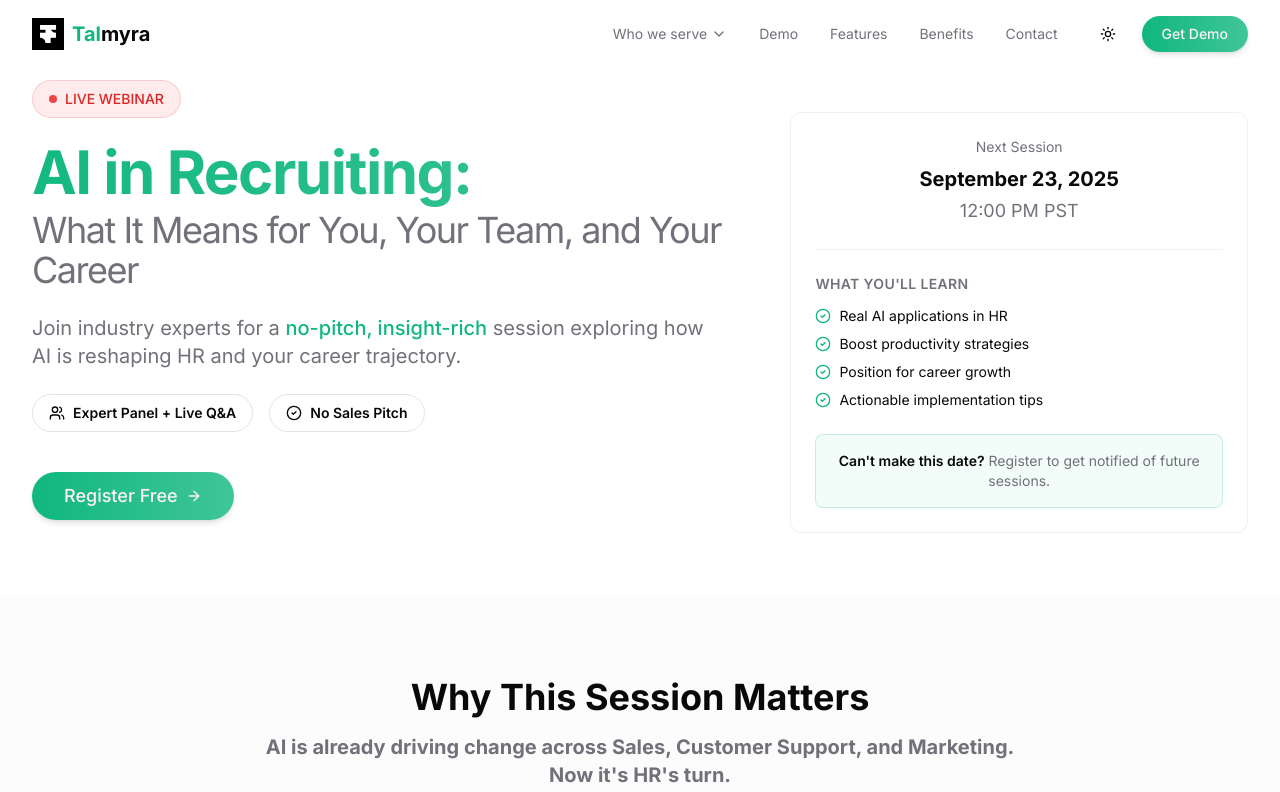
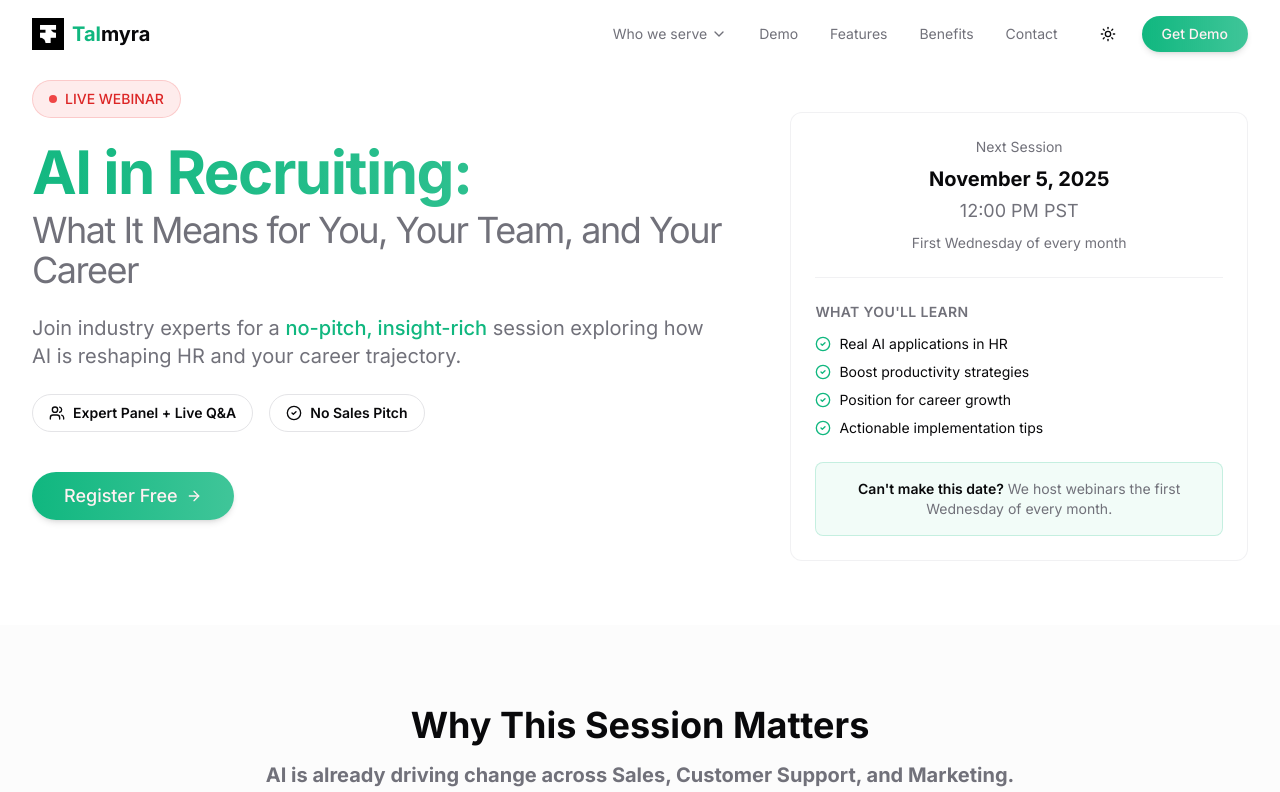
Before and after one commit to arindam-nurona/TAS-main_website, a Next.js app: page /webinar in a window 1280 px wide. Shown: the top 792 px of the page. Built offline with nearby package versions, Linux system fonts and the light colour scheme.

Commit message:
fix(webinar, modern-hero): update webinar date

```diff
--- a/components/modern-hero.tsx
+++ b/components/modern-hero.tsx
@@ -288,7 +288,7 @@ export default function ModernHero() {
 					</motion.p>
 
 					{/* CTA Buttons */}
-					{/* TEMPORARY: Webinar promotion until September 23, 2025, 12 noon PST */}
+					{/* TEMPORARY: Webinar promotion until November 5, 2025, 12 noon PST */}
 					{/* After this date, enable the commented code below and disable this webinar section */}
 					<motion.div
 						className="flex flex-col sm:flex-row gap-4 justify-center mb-16 relative"
@@ -308,7 +308,7 @@ export default function ModernHero() {
 							</Button>
 						</div>
 
-						{/* Temporarily disabled - restore after September 23, 2025, 12 noon PST */}
+						{/* Temporarily disabled - restore after November 5, 2025, 12 noon PST */}
 						{/*
 						<Button
 							asChild
@@ -325,11 +325,13 @@ export default function ModernHero() {
 
 						<div className="inline-flex items-center gap-2 rounded-full border border-red-500/20 bg-red-500/10 backdrop-blur-sm px-4 py-2 text-sm">
 							<div className="w-2 h-2 bg-red-500 rounded-full animate-pulse"></div>
-							<span className="text-red-600 dark:text-red-400 font-medium">Sept 23 • 12 PM PST</span>
+							<span className="text-red-600 dark:text-red-400 font-medium">
+								Nov 5 • 12 PM PST
+							</span>
 						</div>
 					</motion.div>
 
-					{/* ORIGINAL BUTTONS - Restore after September 23, 2025, 12 noon PST and remove webinar section above */}
+					{/* ORIGINAL BUTTONS - Restore after November 5, 2025, 12 noon PST and remove webinar section above */}
 					{/*
 					<motion.div
 						className="flex flex-col sm:flex-row gap-4 justify-center mb-16"
--- a/components/webinar.tsx
+++ b/components/webinar.tsx
@@ -194,8 +194,11 @@ export default function Webinar() {
 								{/* Event DateTime */}
 								<div className="text-center border-b border-border/50 pb-6">
 									<div className="text-sm text-muted-foreground mb-2">Next Session</div>
-									<div className="text-xl font-bold mb-1">September 23, 2025</div>
+									<div className="text-xl font-bold mb-1">November 5, 2025</div>
 									<div className="text-lg text-muted-foreground">12:00 PM PST</div>
+									<div className="text-sm text-muted-foreground mt-2">
+										First Wednesday of every month
+									</div>
 								</div>
 
 								{/* What You'll Learn - Condensed */}
@@ -221,8 +224,12 @@ export default function Webinar() {
 								{/* Future Sessions Note - Enhanced Visibility */}
 								<div className="bg-primary/5 border border-primary/20 rounded-lg p-4 text-center">
 									<p className="text-sm">
-										<span className="font-semibold text-foreground">Can't make this date?</span>{' '}
-										<span className="text-muted-foreground">Register to get notified of future sessions.</span>
+										<span className="font-semibold text-foreground">
+											Can't make this date?
+										</span>{' '}
+										<span className="text-muted-foreground">
+											We host webinars the first Wednesday of every month.
+										</span>
 									</p>
 								</div>
 							</div>
@@ -474,7 +481,7 @@ export default function Webinar() {
 								>
 									<div className="flex items-center justify-center gap-3 mb-2">
 										<Calendar className="h-4 w-4 text-primary" />
-										<span className="font-semibold text-sm">September 23, 2025</span>
+										<span className="font-semibold text-sm">November 5, 2025</span>
 									</div>
 									<div className="flex items-center justify-center gap-3">
 										<Clock className="h-4 w-4 text-primary" />
```
